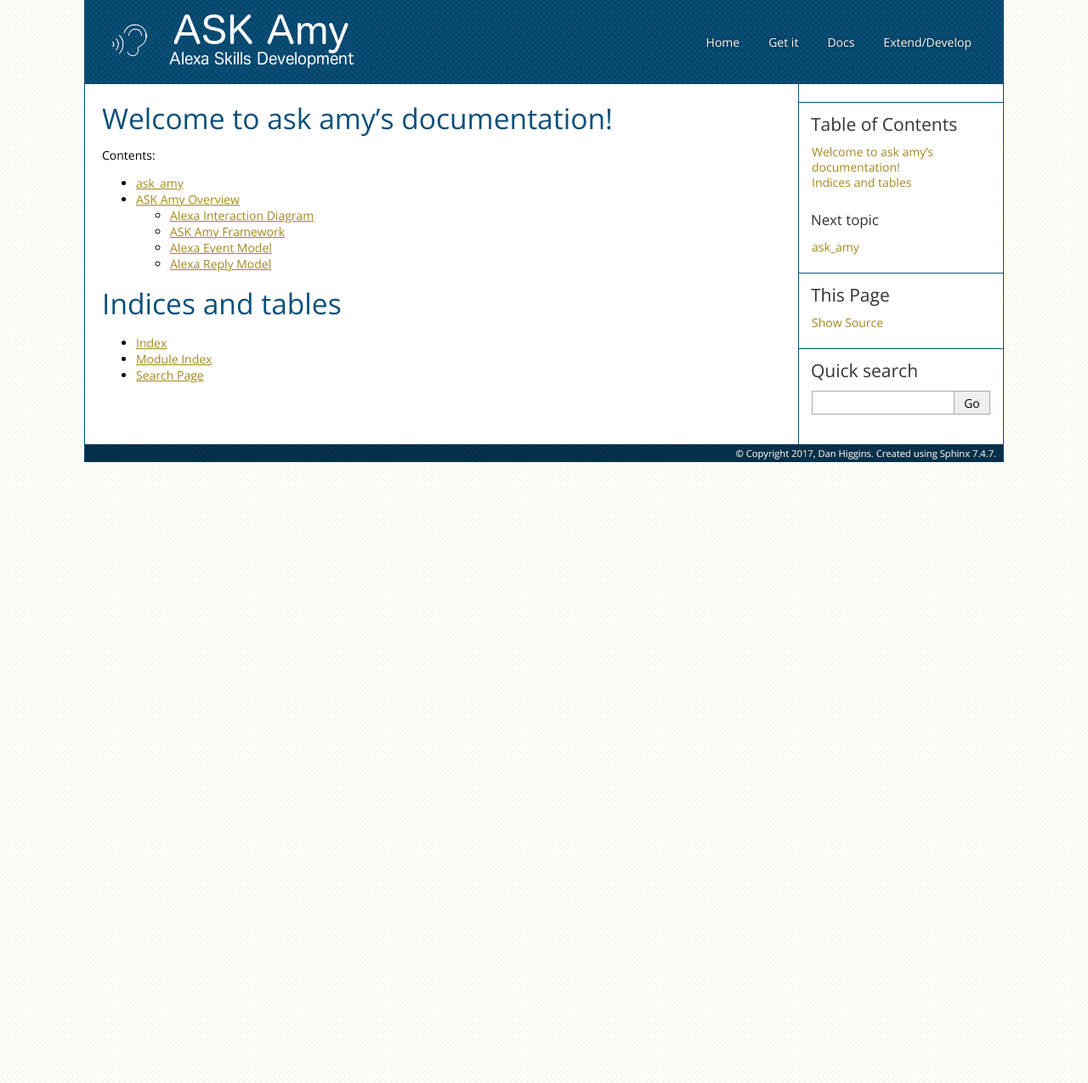
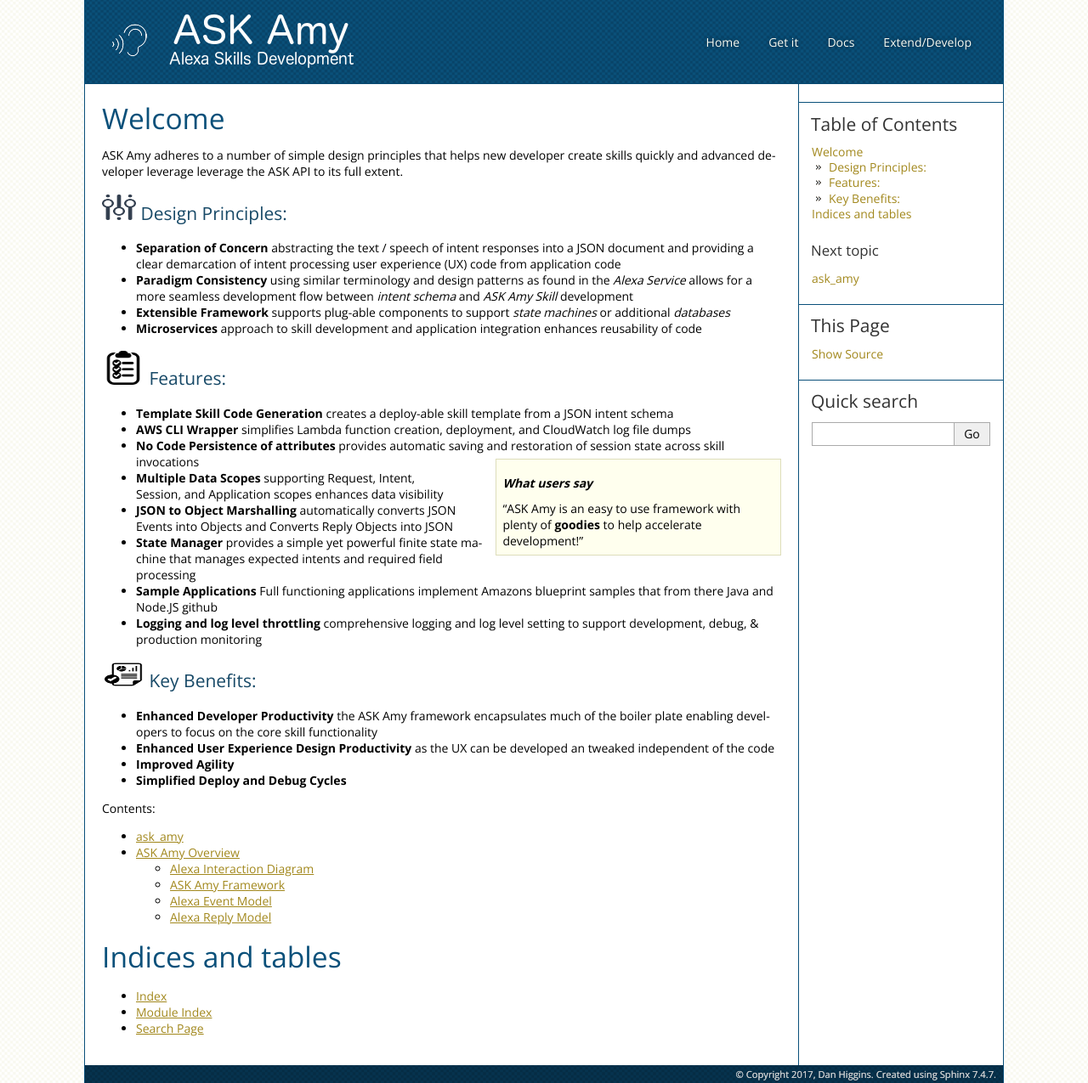
Before and after one commit to dphiggs01/Ask_Amy, a Sphinx documentation site: the page built from docs/index.rst, in a window 1280 px wide. Shown: the whole page at 85% size. Built offline with Sphinx 7.4.7, drawn with Linux system fonts in a browser that asks for light colours; formulas are drawn with MathJax 3; pages that are not in the unit, such as notebooks, are missing from menus.

Commit message:
naming convension update

```diff
--- a/docs/index.rst
+++ b/docs/index.rst
@@ -3,8 +3,45 @@
    You can adapt this file completely to your liking, but it should at least
    contain the root `toctree` directive.
 
-Welcome to ask amy's documentation!
-===================================
+
+Welcome
+=======
+.. sidebar:: *What users say*
+
+   "ASK Amy is an easy to use framework with plenty of **goodies** to help accelerate development!"
+
+ASK Amy adheres to a number of simple design principles that helps new developer create skills quickly and advanced
+developer leverage leverage the ASK API to its full extent.
+
+
+
+|design| Design Principles:
+----------------------------
+* **Separation of Concern** abstracting the text / speech of intent responses into a JSON document and providing a clear demarcation of intent processing user experience (UX) code from application code
+* **Paradigm Consistency** using similar terminology and design patterns as found in the *Alexa Service* allows for a more seamless development flow between *intent schema* and *ASK Amy Skill* development
+* **Extensible Framework** supports plug-able components to support *state machines* or additional *databases*
+* **Microservices** approach to skill development and application integration enhances reusability of code
+
+
+|features| Features:
+--------------------
+* **Template Skill Code Generation** creates a deploy-able skill template from a JSON intent schema
+* **AWS CLI Wrapper** simplifies Lambda function creation, deployment, and CloudWatch log file dumps
+* **No Code Persistence of attributes** provides automatic saving and restoration of session state across skill invocations
+* **Multiple Data Scopes** supporting Request, Intent, Session, and Application scopes enhances data visibility
+* **JSON to Object Marshalling** automatically converts JSON Events into Objects and Converts Reply Objects into JSON
+* **State Manager** provides a simple yet powerful finite state machine that manages expected intents and required field processing
+* **Sample Applications** Full functioning applications implement Amazons blueprint samples that from there Java and Node.JS github
+* **Logging and log level throttling** comprehensive logging and log level setting to support development, debug, & production monitoring
+
+
+|benefits| Key Benefits:
+------------------------
+* **Enhanced Developer Productivity** the ASK Amy framework encapsulates much of the boiler plate enabling developers to focus on the core skill functionality
+* **Enhanced User Experience Design Productivity** as the UX can be developed an tweaked independent of the code
+* **Improved Agility**
+* **Simplified Deploy and Debug Cycles**
+
 
 .. toctree::
    :maxdepth: 2
@@ -20,3 +57,21 @@ Indices and tables
 * :ref:`genindex`
 * :ref:`modindex`
 * :ref:`search`
+
+
+.. |design| image:: _static/icon-design.png
+            :width: 40px
+            :height: 30px
+            :align: middle
+
+
+.. |benefits| image:: _static/icon-benefits.png
+            :width: 50px
+            :height: 30px
+            :align: middle
+
+
+.. |features| image:: _static/icon-features.png
+            :width: 50px
+            :height: 40px
+            :align: middle
--- a/setup.py
+++ b/setup.py
@@ -1,7 +1,7 @@
 from setuptools import setup
 
 setup(name='ask_amy',
-      version='0.2.9',
+      version='0.3.1',
       description='Python framework for Alexa Skill development',
       url='https://github.com/dphiggs01/ask_amy',
       author='Dan Higgins',
```
Also changed, not shown: docs/_static/icon-benefits.png (added), docs/_static/icon-design.png (added), docs/_static/icon-features.png (added), 8 other files.
